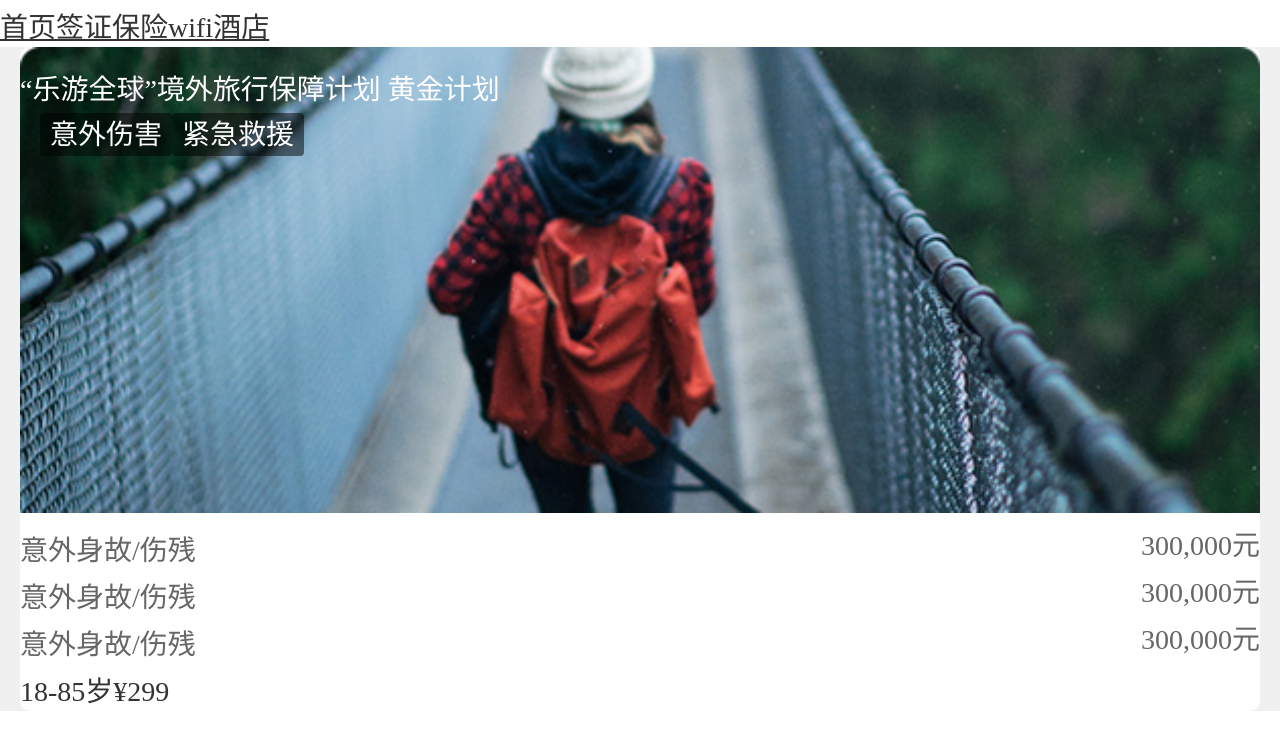
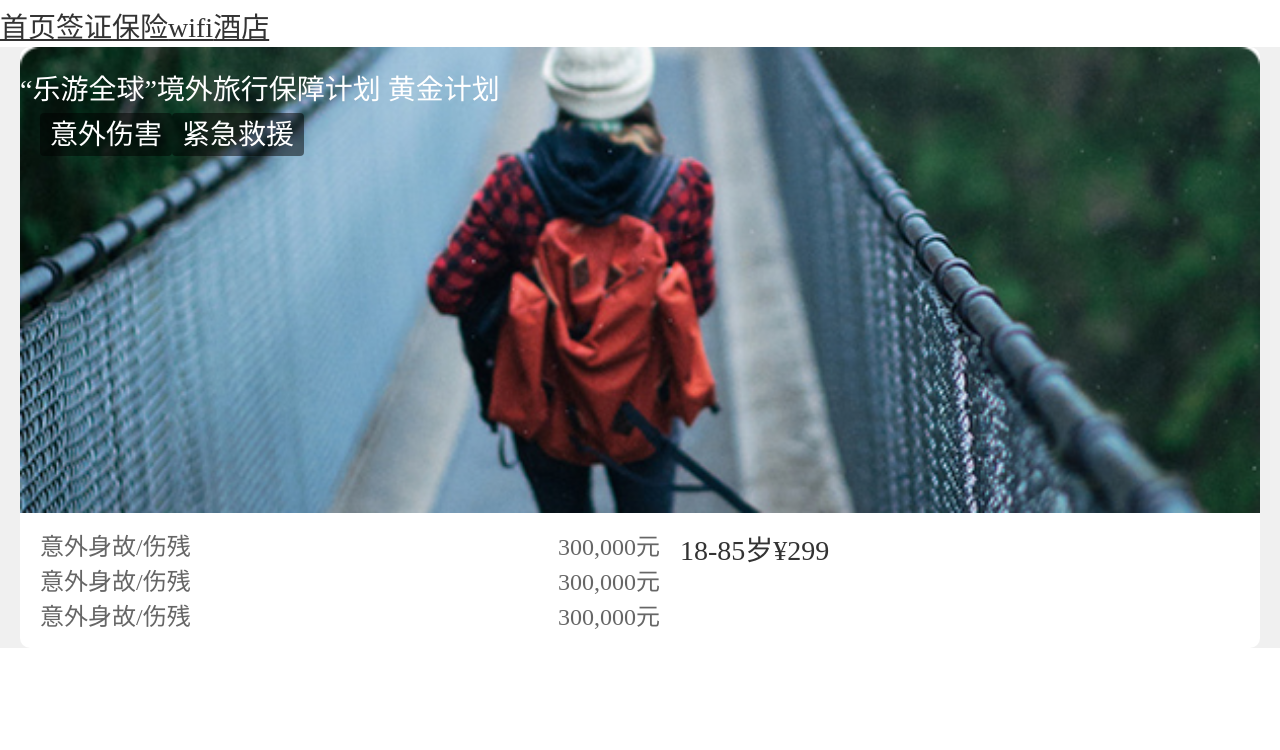
Before and after one commit to FokHam/visachina-in-wechat, a Vue app: page /#/insuranceList/1 in a window 1280 px wide. Shown: the top 750 px of the page. Built offline with nearby package versions, Linux system fonts and the light colour scheme; what vue-resource would draw is missing.

Commit message:
Changes to be committed: 	modified:   src/views/insurance/InsuranceList.vue

```diff
--- a/src/views/insurance/InsuranceList.vue
+++ b/src/views/insurance/InsuranceList.vue
@@ -9,22 +9,22 @@
           <span>紧急救援</span>
         </div>
       </div>
-      <div class="info-wrapper">
+      <div class="info-wrapper clearfix">
         <div class="indemnity-list">
-          <div class="indemnity">
+          <div class="indemnity clearfix">
             <span class="title">意外身故/伤残</span>
             <span class="amount">300,000元</span>
           </div>
-          <div class="indemnity">
+          <div class="indemnity clearfix">
             <span class="title">意外身故/伤残</span>
             <span class="amount">300,000元</span>
           </div>
-          <div class="indemnity">
+          <div class="indemnity clearfix">
             <span class="title">意外身故/伤残</span>
             <span class="amount">300,000元</span>
           </div>
         </div>
-        <div class="price">
+        <div class="price-box">
           <span class="age">18-85岁</span>
           <span class="price">¥299</span>
         </div>
@@ -95,8 +95,37 @@ export default {
       }
     }
     .info-wrapper {
-      .indemnity span {
-        color: #666;
+      position: relative;
+      .indemnity-list {
+        width: 50%;
+        float: left;
+        margin: 0.1rem 0.5rem 0.4rem;
+      }
+      .indemnity {
+        span {
+          font-size: 0.6rem;
+          color: #666;
+        }
+        .title {
+          float: left;
+        }
+        .amount {
+          float: right;
+        }
+        .price-box {
+          position: absolute;
+          right: 1rem;
+          bottom: 1rem;
+          .price {
+            font-size: 1rem;
+            color: #FC4949;
+            font-weight: bold;
+          }
+          .age {
+            font-size: 0.5rem;
+            color: #999;
+          }
+        }
       }
       .amount {
         float: right;
```
